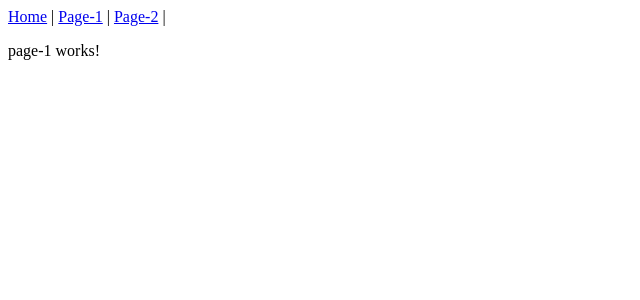
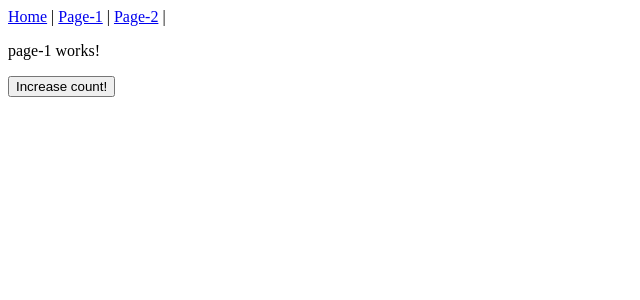
Before and after one commit to jwalczak-dev/angular-signals, an Angular app: page /page-1 in a window 1280 px wide. Shown: the top 300 px of the page, without its empty margins (0-640 px from the left). Built offline with nearby package versions, Linux system fonts and the light colour scheme.

Commit message:
Add a button to increase the value of the count signal

```diff
--- a/src/app/page-1/page-1.component.html
+++ b/src/app/page-1/page-1.component.html
@@ -1 +1,3 @@
 <p>page-1 works!</p>
+
+<button class="button" (click)="increase()">Increase count!</button>
--- a/src/app/page-1/page-1.component.ts
+++ b/src/app/page-1/page-1.component.ts
@@ -1,16 +1,21 @@
-import {Component, computed, effect, inject} from '@angular/core';
+import {Component, computed, effect, inject, Signal} from '@angular/core';
 import {DataService} from "../data.service";
+import {RouterLink} from "@angular/router";
 
 @Component({
   selector: 'app-page-1',
   standalone: true,
-  imports: [],
+  imports: [
+    RouterLink
+  ],
   templateUrl: './page-1.component.html',
   styleUrl: './page-1.component.scss'
 })
 export class Page1Component {
 
   #dataService = inject(DataService);
+
+  #doubleValue: Signal<number>;
 
   constructor() {
 
@@ -24,15 +29,20 @@ export class Page1Component {
       console.log(`Effect from Page-1 component - count value ${this.#dataService.count()}`);
     });
 
-    const doubleValue = computed(() => {
+    this.#doubleValue = computed(() => {
       console.log('DoubleValue computed from page-1');
       return this.#dataService.count() * 2;
     })
 
 
-    console.log('First DoubleValue console.log from page-1', doubleValue());
+    console.log('First DoubleValue console.log from page-1', this.#doubleValue());
     this.#dataService.count.update(current => current + 1);
-    console.log('Second DoubleValue console.log from page-1', doubleValue());
+    console.log('Second DoubleValue console.log from page-1', this.#doubleValue());
   }
 
+  increase() {
+    this.#dataService.count.update(current => current + 1);
+    console.log('Increase DoubleValue console.log from page-1', this.#doubleValue());
+    console.log('Increase count console.log from page-1', this.#dataService.count());
+  }
 }
```
